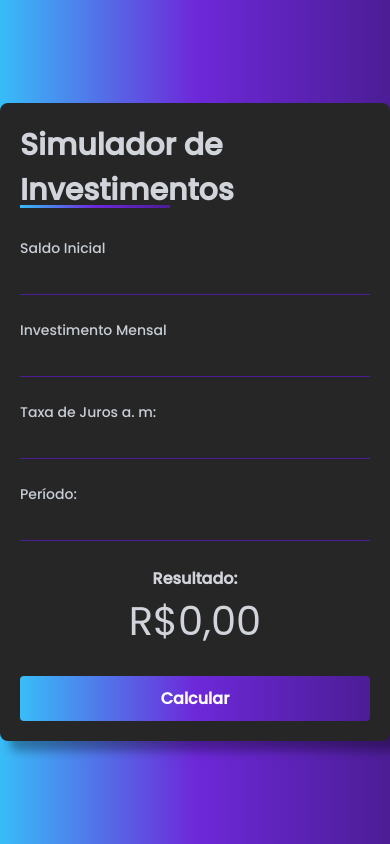
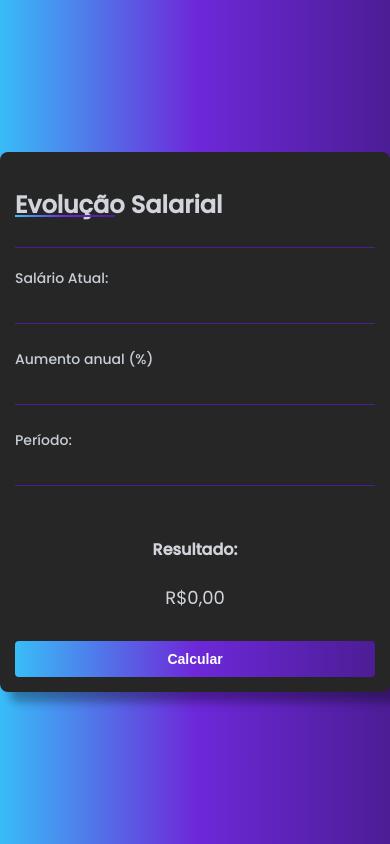
Before and after one commit to jasonmarques/evolucao-salarial, a plain HTML site: page index.html in a window 390 px wide. Drawn offline with Linux system fonts and the light colour scheme.

Commit message:
Primeiro commit

```diff
--- a/assets/css/style.css
+++ b/assets/css/style.css
@@ -1,14 +1,21 @@
 @import url('https://fonts.googleapis.com/css2?family=Poppins:wght@100;200;300;400;500&display=swap');
 
 :root {
-    --linear-gradient: linear-gradient(90deg, #38bdf8, #6d28d9, #4c1d95)
+    --linear-gradient: linear-gradient(90deg, #38bdf8, #6d28d9, #4c1d95);
 }
 
-* {
+html, body {
+    height: 100%;
+    margin: 0;
+}
+
+body {
+    background: var(--linear-gradient);
     font-family: 'Poppins', sans-serif;
-    margin: 0;
-    padding: 0;
-    box-sizing: border-box;
+    color: #d1d5db;
+    display: flex;
+    align-items: center;
+    justify-content: center;
 }
 
 #container {
@@ -17,48 +24,53 @@
     display: flex;
     align-items: center;
     justify-content: center;
-    background: var(--linear-gradient);
-    color: #d1d5db;
+    overflow: auto;
 }
 
 #calculator {
     background-color: #262626;
-    padding: 40px;
+    padding: 20px;
     border-radius: 8px;
     box-shadow: 10px 10px 10px rgba(0,0,0,0.323);
     display: flex;
     flex-direction: column;
-    gap: 25px;
+    gap: 15px;
+    max-width: 400px;
+    width: 100%;
 }
 
 #calculator h2 {
-    font-size: 30px;
+    font-size: 24px;
     position: relative;
+    margin-bottom: 10px;
 }
 
 #calculator h2::before {
-    position: absolute;
     content: '';
-    height: 3px;
-    width: 150px;
+    height: 2px;
+    width: 100px;
     background: var(--linear-gradient);
     bottom: 5px;
+    position: absolute;
 }
 
 #input_box {
     display: flex;
     flex-direction: column;
-    gap: 25px;
+    gap: 15px;
+    overflow: visible;
+    border-top: 1px solid #4c1d95;
+    padding-top: 10px;
 }
 
 .input-field {
     display: flex;
     flex-direction: column;
-    width: 100%;
+    margin-top: 10px;
 }
 
 .input-field label {
-    font-size: 15px;
+    font-size: 14px;
     color: #c8ced6;
     font-weight: 500;
 }
@@ -68,20 +80,20 @@
     border: none;
     border-bottom: 1px solid #4c1d95;
     color: #fff;
-    font-size: 20px;
-    padding: 5px;
-}
-
-.input-field input:focus {
-    outline: none;
+    font-size: 16px;
+    padding: 8px;
 }
 
 #result {
     text-align: center;
+    margin-top: 15px;
 }
 
 #total {
-    font-size: 40px;
+    font-size: 18px;
+    overflow: hidden;
+    white-space: nowrap;
+    text-overflow: ellipsis;
 }
 
 #calculate {
@@ -90,25 +102,34 @@
     padding: 10px;
     color: #fff;
     font-weight: bold;
-    font-size: 18px;
+    font-size: 14px;
     border-radius: 4px;
     cursor: pointer;
+    transition: background 0.3s;
+    margin-top: 15px;
+}
+
+#return {
+    background: var(--linear-gradient);
+    border: none;
+    padding: 10px;
+    color: #fff;
+    font-weight: bold;
+    font-size: 14px;
+    border-radius: 4px;
+    cursor: pointer;
+    transition: background 0.3s;
+    margin-top: 15px;
+    display: none;
+}
+
+#calculate:hover,
+#return:hover {
+    background: #4c1d95;
 }
 
 @media only screen and (max-width: 600px) {
     #calculator {
-        padding: 20px;
-    }
-
-    .input-field label {
-        font-size: 14px;
-    }
-
-    .input-field input {
-        font-size: 16px;
-    }
-
-    #calculate {
-        font-size: 16px;
+        padding: 15px;
     }
 }
--- a/assets/js/script.js
+++ b/assets/js/script.js
@@ -1,10 +1,45 @@
 document.getElementById('calculate').addEventListener('click', function(){
-    const value = parseFloat(document.getElementById('value').value);
-    const value2 = parseFloat(document.getElementById('value2').value);
-    const fee = (parseFloat(document.getElementById('fee').value)) / 100;
-    const time = parseInt(document.getElementById('time').value);
+    // Obter os valores dos campos
+    const salary = parseFloat(document.getElementById('salary').value);
+    const annualIncrease = parseFloat(document.getElementById('annualIncrease').value) / 100;
+    const years = parseInt(document.getElementById('years').value);
 
-    const total = value * Math.pow((1 + fee), time) + value2 * (((Math.pow((1 + fee), time)) - 1) / fee);
+    // Validar se os campos foram preenchidos corretamente
+    if (isNaN(salary) || isNaN(annualIncrease) || isNaN(years) || salary <= 0 || annualIncrease <= 0 || years <= 0) {
+        alert("Por favor, preencha todos os campos corretamente com valores positivos.");
+        return; // Impede a execução do código se os campos não estiverem preenchidos corretamente
+    }
 
-    document.getElementById('total').innerHTML = "R$ " + total.toFixed(2).replace('.', ',');
+    // Realizar os cálculos
+    let total = salary;
+    let evolution = '';
+
+    for (let i = 1; i <= years; i++) {
+        total = total * (1 + annualIncrease);
+        evolution += `Ano ${i}: R$ ${total.toFixed(2).replace('.', ',')}<br>`;
+    }
+
+    // Ocultar os campos de entrada
+    document.getElementById('input_box').style.display = 'none';
+
+    // Exibir apenas o resultado
+    document.getElementById('result').innerHTML = evolution;
+
+    // Ocultar o botão "Calcular"
+    document.getElementById('calculate').style.display = 'none';
+
+    // Exibir o botão "Voltar"
+    document.getElementById('return').style.display = 'inline-block';
 });
+
+document.getElementById('return').addEventListener('click', function(){
+    // Mostrar novamente os campos de entrada e ocultar o resultado
+    document.getElementById('input_box').style.display = 'flex';
+    document.getElementById('result').innerHTML = '';
+
+    // Ocultar o botão "Voltar"
+    document.getElementById('return').style.display = 'none';
+
+    // Exibir o botão "Calcular"
+    document.getElementById('calculate').style.display = 'inline-block';
+});
--- a/index.html
+++ b/index.html
@@ -6,34 +6,29 @@
 
     <link rel="stylesheet" href="assets/css/style.css">
 
-    <title>Simulador de Investimentos</title>
+    <title>Evolução Salarial</title>
 </head>
 <body>
     <main id="container">
         <div id="calculator">
             <h2>
-                Simulador de Investimentos
+                Evolução Salarial
             </h2>
             <div id="input_box">
 
                 <div class="input-field">
-                    <label for="value">Saldo Inicial</label>
-                    <input type="number" id="value">
+                    <label for="value">Salário Atual:</label>
+                    <input type="number" id="salary">
                 </div>
 
                 <div class="input-field">
-                    <label for="value">Investimento Mensal</label>
-                    <input type="number" id="value2">
-                </div>
-
-                <div class="input-field">
-                    <label for="fee">Taxa de Juros a. m:</label>
-                    <input type="number" id="fee">
+                    <label for="fee">Aumento anual (%)</label>
+                    <input type="number" id="annualIncrease">
                 </div>
 
                 <div class="input-field">
                     <label for="time">Período:</label>
-                    <input type="number" id="time">
+                    <input type="number" id="years">
                 </div>
             </div>
             <div id="result">
@@ -46,6 +41,11 @@
             <button id="calculate">
                 Calcular
             </button>
+
+            <button id="return" style="display: none;">
+                Voltar
+            </button>
+
         </div>
     </main>
 
```
